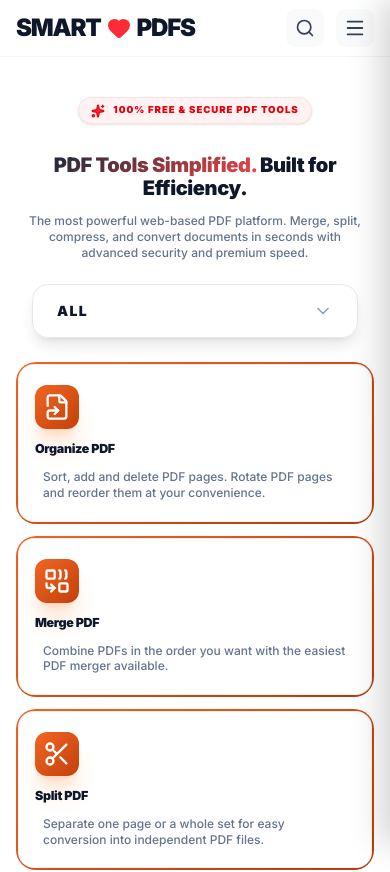
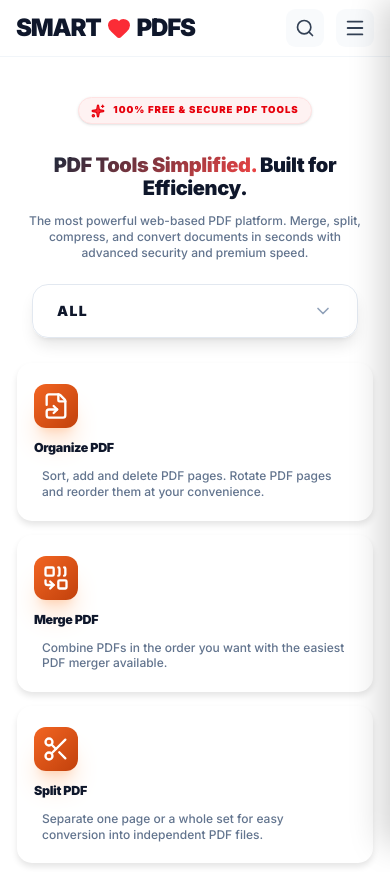
Before and after one commit to Hardik160998/PDF-Tools, a Next.js app: page / in a window 390 px wide. Shown: the top 872 px of the page. Built offline with nearby package versions, Linux system fonts and the light colour scheme.

Commit message:
mobile screen in navbar in search bar functionality add

```diff
--- a/src/app/globals.css
+++ b/src/app/globals.css
@@ -573,3 +573,24 @@
   overflow: hidden !important;
   padding: 2px;
 }
+
+/* Tool card gradient border on hover only */
+.tool-card {
+  border: 2px solid transparent !important;
+  background: white;
+  background-clip: padding-box;
+}
+[data-theme='dark'] .tool-card {
+  background: var(--bg-sub);
+}
+.tool-card:hover {
+  border: 2px solid transparent !important;
+  background-image: linear-gradient(white, white), var(--hover-gradient) !important;
+  background-origin: border-box !important;
+  background-clip: padding-box, border-box !important;
+}
+[data-theme='dark'] .tool-card:hover {
+  background-image: linear-gradient(#1e293b, #1e293b), var(--hover-gradient) !important;
+  background-origin: border-box !important;
+  background-clip: padding-box, border-box !important;
+}
--- a/src/app/page.tsx
+++ b/src/app/page.tsx
@@ -192,13 +192,9 @@
                 <a
                   key={tool.id}
                   href={`/tool/${tool.id}`}
-                  className="skeleton-wrapper"
-                  style={{
-                    background: style.gradient,
-                    padding: '2px',
-                  }}
+                  className="tool-card group"
+                  style={{ '--hover-gradient': style.gradient } as React.CSSProperties}
                 >
-                  <div className="tool-card skeleton-card group">
                   <div
                     className={`tool-icon-wrapper shadow-xl ${style.shadow}`}
                     style={{ backgroundImage: style.gradient }}
@@ -213,7 +209,6 @@
                       {tool.description}
                     </p>
                   </div>
-                  </div>
                 </a>
               );
             })}
--- a/src/components/SkeletonCard.tsx
+++ b/src/components/SkeletonCard.tsx
@@ -4,21 +4,11 @@
 
 export default function SkeletonCard({ gradient }: SkeletonCardProps) {
   return (
-    <div
-      className="tool-card"
-      style={gradient ? {
-        borderWidth: '2px',
-        borderStyle: 'solid',
-        borderColor: 'transparent',
-        backgroundImage: `linear-gradient(white, white), ${gradient}`,
-        backgroundOrigin: 'border-box',
-        backgroundClip: 'padding-box, border-box',
-      } : undefined}
-    >
-      {/* Icon skeleton */}
-      <div className="tool-icon-wrapper skeleton-shimmer" />
-
-      {/* Content skeleton */}
+    <div className="tool-card">
+      <div
+        className="tool-icon-wrapper"
+        style={{ backgroundImage: gradient, opacity: 0.35 }}
+      />
       <div className="space-y-3 flex-1">
         <div className="h-5 rounded-md skeleton-shimmer w-3/4" />
         <div className="space-y-2">
```
Lines whose indentation alone changed are shown as unchanged.
